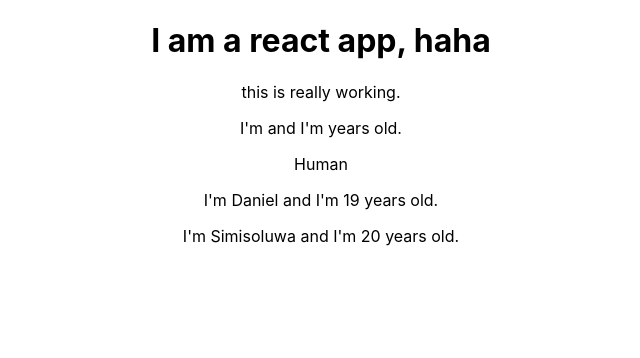
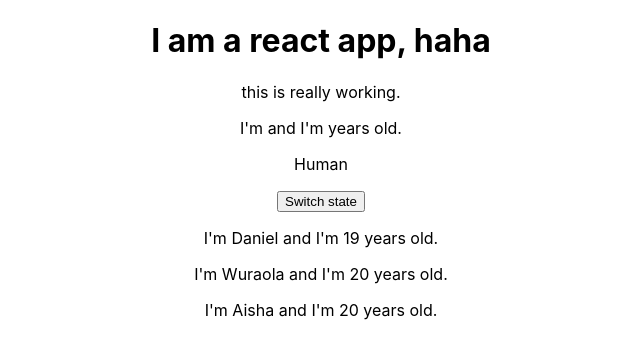
Before and after one commit to ELECTRON11111/first-react-app, a React (Create React App) app: page / in a window 1280 px wide. Shown: the top 358 px of the page, without its empty margins (319-959 px from the left). Built offline with nearby package versions, Linux system fonts and the light colour scheme.

Commit message:
done with the react hooks with functional components

```diff
--- a/src/App.js
+++ b/src/App.js
@@ -1,22 +1,77 @@
-import React, {Component} from 'react';
+import React, { useState } from 'react';
 import './App.css';
 import Person from './Person/Person';
 
-// One way to create a component
-function App() {
+// Working with states with Functions.( React Hooks )
+/**
+ * There are several react Hooks, one of which is 'useState' which allows for state Manipulation with Functions
+ * All react hooks are have the 'use' in front
+ */
+const App = () => {
+  // the useState method returns an array of two things, i.e current state and a function that allows us to update the state ...
+  //  and return the updated state in such a way that react knows and re-renders the DOM
+
+  /**
+   * So unlike the states with classes we can use the useState hooks multiple times
+   * The thing about this useState is that once you updated one item's state, without manually placing the
+   * unchanged items in that update too, those items will be lost.
+   *
+   * So we are to use one hook (useState) for one data item since it can be reused.
+   */
+
+  const [personsState, setPersonsState] = useState({
+    persons : [
+      {name : "Daniel", age: 19},
+      {name : "Wuraola", age: 20},
+      {name : "Aisha", age: 20}
+    ]
+  });
+
+  const [otherState, setOtherState] = useState('some other value');
+
+
+  // For adding arguments, you need to bind the arguments when you want to input them AT DECLARATION POINT
+  const switchStateHandler = () => {
+    console.log('Worked');
+    // We want to manipulate the state on a click
+    // DON'T DO THIS this.state.persons[0].name = 'Opemipo';
+
+    // We use a built in method that comes with the Component we installed called useState
+    setPersonsState({
+      persons: [
+        {name : newName, age: 19},
+        {name : "Wuraola", age: 23},
+        {name : "Aisha", age: 22}
+      ],
+      otherState: 'something'
+    })
+  }
+
   return (
     // NOTE: the reason why we use 'className' instead of 'class' is because since the JSX
     //       will get compiled into regular javscript, using 'class' which is a reserved
     //       keyword in JavaScript would give an error.
+    // Also 'this' is the 'App'
 
     // Also every tag you want to use would be nested in one div per component
     <div className="App">
       <h1>I am a react app, haha</h1>
       <p>this is really working.</p>
       <Person> Human </Person>
+
+      {/* Dealing with events */}
+      {/* Call the function without a () if not it'd be called before button is clicked */}
+      <button onClick = {switchStateHandler}>Switch state</button>
+
       {/* benefits of using components like Person is reusability */}
-      <Person name="Daniel" age = "19"/>
-      <Person name="Simisoluwa" age = "20"/>
+      <Person name = {personsState.persons[0].name} age = {personsState.persons[0].age}/>
+      {/* adding methods as references to components */}
+      <Person
+        click = {switchStateHandler}
+        name = {personsState.persons[1].name}
+        age = {personsState.persons[1].age}/>
+      <Person name = {personsState.persons[2].name} age = {personsState.persons[2].age}/>
+
     </div>
 
     // The React we imported will be used to convert the JSX code to the below
@@ -41,3 +96,11 @@ function App() {
 // }
 
 export default App;
+
+// "This is a stateful component" - involves state management.
+
+// Once a state changes, the DOM is re-rendered to the page
+
+// this is an Event handler and it is convection to place Handler at the back of the method
+// name .... We basically added a function to property of the app
+// the ES6 arrow functions allows us to use the 'this' keyword which points to the 'App'
--- a/src/Person/Person.js
+++ b/src/Person/Person.js
@@ -16,7 +16,7 @@ const person = (props) => {
     // To write dynamic javascript in JSX we use {}
     return (
         <div>
-            <p>I'm {props.name} and I'm {props.age} years old.</p>
+            <p onClick={props.click}>I'm {props.name} and I'm {props.age} years old.</p>
 
             {/* You can also take the value inputed between the <person></person> tags with props.children property */}
 
@@ -28,5 +28,7 @@ const person = (props) => {
 
 /**
  * For components created with classes, the props are accessed using 'this.props'
+ *
+ * "This is a stateless Component" - it does not deal with state management.
  */
 export default person;
```
